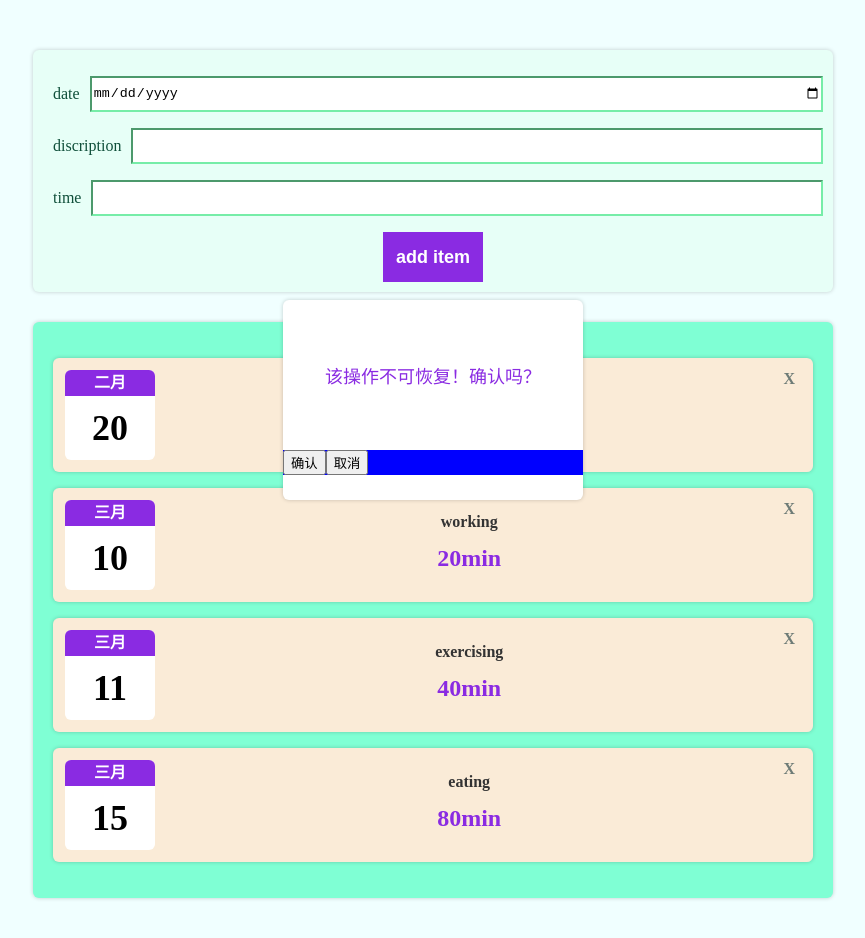
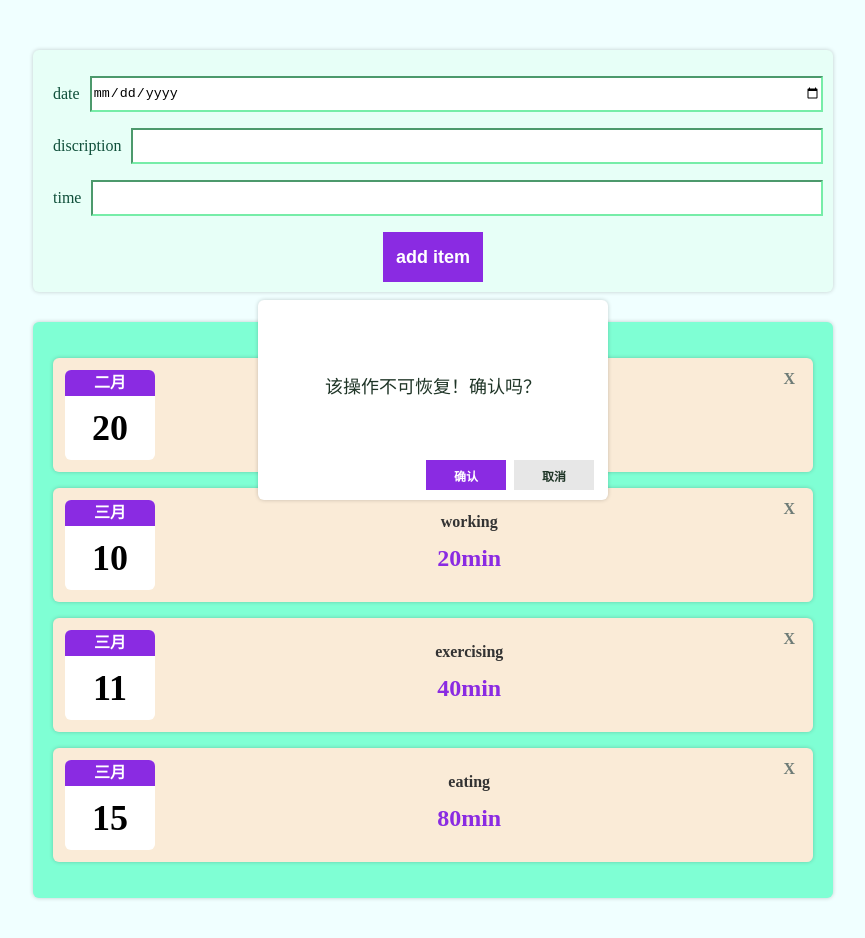
Before and after one commit to lillian0624/12_Add_NewLog, a React (Create React App) app: page / in a window 1280 px wide. Shown: the top 938 px of the page, without its empty margins (207-1072 px from the left). Built offline with nearby package versions, Linux system fonts and the light colour scheme.

Commit message:
ConfirmModal

```diff
--- a/src/Components/UI/ConfirmModal/ConfirmModal.css
+++ b/src/Components/UI/ConfirmModal/ConfirmModal.css
@@ -1,11 +1,12 @@
 .confirmModal {
     flex-flow: column;
     display: flex;
-    width: 300px;
+    width: 350px;
     height: 200px;
     background-color: rgb(255, 255, 255);
     position: absolute;
     left: 0;
+    padding: 10px;
     right: 0;
     top: 0;
     bottom: 0;
@@ -18,11 +19,27 @@
     justify-content: center;
     align-items: center;
     font-size: 18px;
-    color: blueviolet;
+    color: rgb(31, 53, 39);
 }
 
 .confirmButton {
-    background-color: blue;
+    flex: auto;
+    /* background-color: blue; */
     display: flex;
+    justify-content: flex-end;
+}
 
+.confirmButton button {
+    width: 80px;
+    margin: 0 4px;
+    border: none;
+    background-color: rgb(231, 231, 231);
+    color: rgb(31, 53, 39);
+    font-weight: bold;
+    font-size: 12px
 }
+
+.confirmButton .okButton {
+    background-color: blueviolet;
+    color: white;
+}
```
